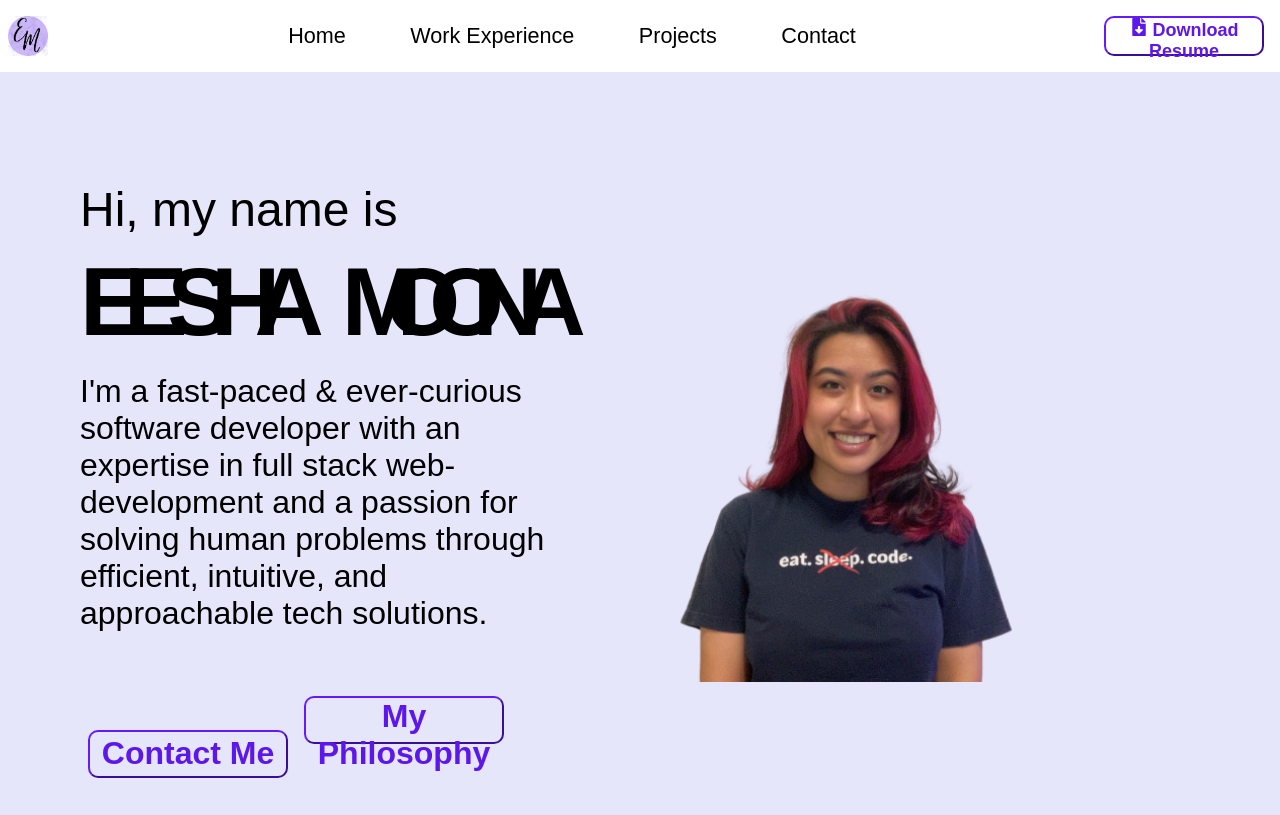
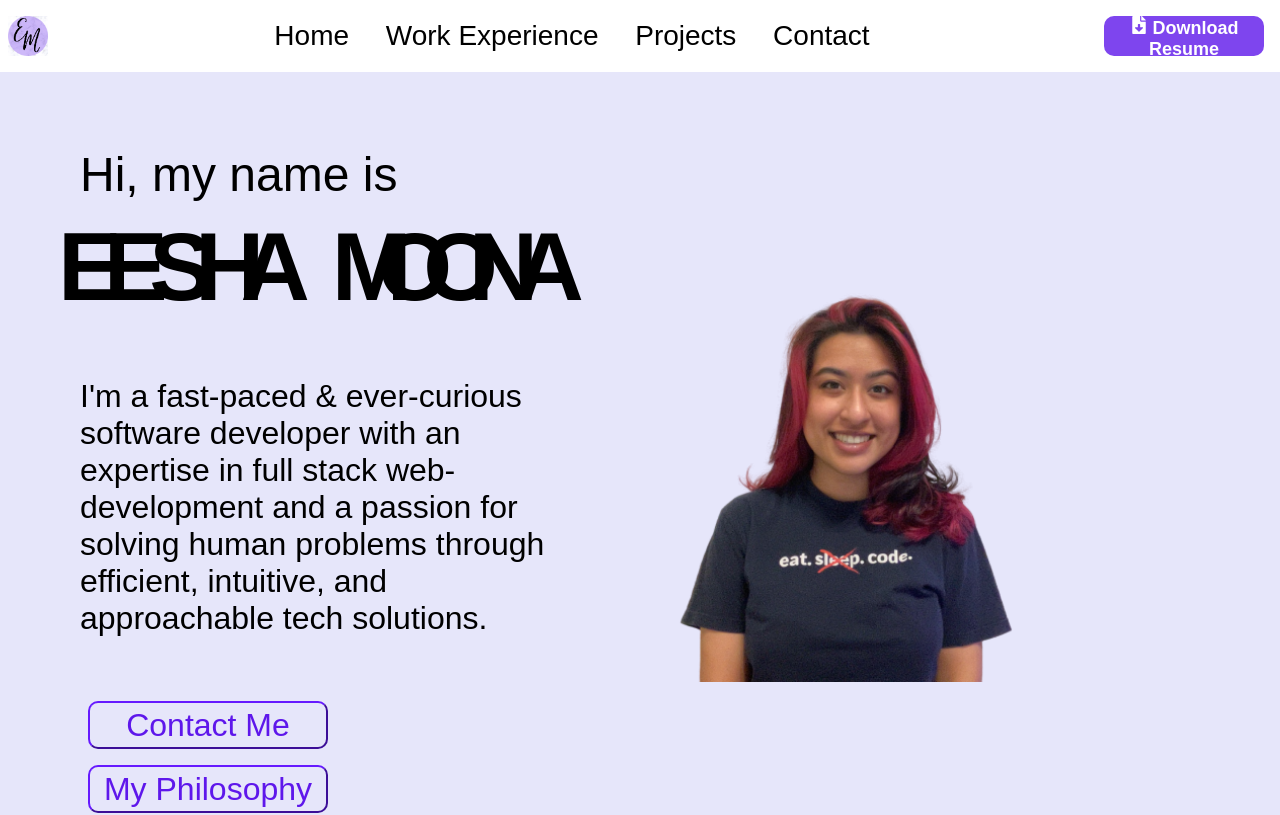
Before and after one commit to eeshamoona/personal-website-2022, a React (Create React App) app in the folder personal-website/: page / in a window 1280 px wide. Shown: the top 815 px of the page. Built offline with nearby package versions, Linux system fonts and the light colour scheme.

Commit message:
Additional css styling to home page

```diff
--- a/personal-website/src/App.tsx
+++ b/personal-website/src/App.tsx
@@ -41,10 +41,7 @@ function App() {
             Contact
           </li>
         </ul>
-        <a
-          href="Eesha_Moona_Resume_Sept_2022.pdf"
-          download
-        >
+        <a href="Eesha_Moona_Resume_Sept_2022.pdf" download>
           <button className="resume">
             {" "}
             <FaFileDownload /> Download Resume
--- a/personal-website/src/index.css
+++ b/personal-website/src/index.css
@@ -21,11 +21,11 @@ body {
   background-color: lavender;
 }
 .work {
-  background-color: aqua;
+  background-color: antiquewhite;
 }
 .projects {
-  background-color: antiquewhite;
+  background-color: lightpink;
 }
 .contact {
-  background-color: darkgoldenrod;
+  background-color: white;
 }
--- a/personal-website/src/styles/homeviewStyles.css
+++ b/personal-website/src/styles/homeviewStyles.css
@@ -15,13 +15,13 @@
 
 .name-container {
   display: flex;
-  margin-left: auto;
+  margin-left: -22px;
 }
 .name-div {
   text-align-last: center;
   flex: 1 1;
   display: grid;
-  height: 10vh;
+  height: 15vh;
   grid: repeat(2, 2fr) / 100%;
   position: relative;
 }
@@ -29,18 +29,20 @@
 .top-div {
   position: relative;
   z-index: 3;
+  cursor: pointer;
 }
 
 .top-div:hover ~ .name-h1 {
-  margin-top: -10px;
+  margin-top: -30px;
 }
 
 .bottom-div {
   position: relative;
   z-index: 3;
+  cursor: pointer;
 }
 .bottom-div:hover ~ .name-h1 {
-  margin-top: -50px;
+  margin-top: -70px;
 }
 
 .name-h1 {
@@ -49,8 +51,8 @@
   left: 0;
   right: 0;
   top: 50%;
-  margin-top: -30px;
-  transition: 0.3s cubic-bezier(0.23, 1, 0.32, 1);
+  margin-top: -50px;
+  transition: 0.5s cubic-bezier(0.23, 1, 0.32, 1);
   z-index: 0;
   width: min-content;
 }
@@ -75,15 +77,15 @@
 }
 
 .btn {
-  width: 25vh;
+  width: 30vh;
   height: 6vh;
   margin: 1vh;
   border-radius: 10px;
   background-color: transparent;
   border-color: #5e17eb;
   color: #5e17eb;
-  font-size: 32px;
-  font-weight: bold;
+  font-size: xx-large;
+  font-weight: normal;
   transition: all 0.7s ease-in-out;
 }
 
--- a/personal-website/src/styles/navbarStyles.css
+++ b/personal-website/src/styles/navbarStyles.css
@@ -21,19 +21,20 @@
   height: 5vh;
   margin: 1vh;
   border-radius: 10px;
-  background-color: transparent;
-  border-color: #5e17eb;
-  color: #5e17eb;
+  opacity: 80%;
+  background-color: #5e17eb;
+  border: none;
+  color: white;
   font-size: large;
   font-weight: bold;
   transition: all 0.7s ease-in-out;
 }
 
 .resume:hover {
-  opacity: 80%;
-  background-color: #5e17eb;
-  border: none;
-  color: white;
+  background-color: transparent;
+  border: solid;
+  border-color: #5e17eb;
+  color: #5e17eb;
   cursor: pointer;
 }
 
@@ -58,13 +59,14 @@ li {
 .link {
   padding: 1vh;
   cursor: pointer;
-  font-weight: 500;
-  font-size: larger;
+  font-weight: normal;
+  font-size: 28px;
   transition: all 0.3s ease-in-out;
 }
 
 .link:hover {
   color: #5e17eb;
   border-bottom: solid 3px #5e17eb;
-  font-size: x-large;
+  font-size: 32px;
+  font-weight: bolder;
 }
--- a/personal-website/src/views/HomeView.tsx
+++ b/personal-website/src/views/HomeView.tsx
@@ -1,5 +1,7 @@
 import React from "react";
+import { FaConnectdevelop, FaRegArrowAltCircleRight } from "react-icons/fa";
 import "../styles/homeviewStyles.css";
+
 function HomeView() {
   return (
     <div className="home-container">
@@ -29,8 +31,8 @@ function HomeView() {
         </div>
 
         <div>
-          <button className="btn"> Contact Me</button>
-          <button className="btn"> My Philosophy</button>
+          <button className="btn">Contact Me</button>
+          <button className="btn">My Philosophy</button>
         </div>
       </div>
       <div>
```
